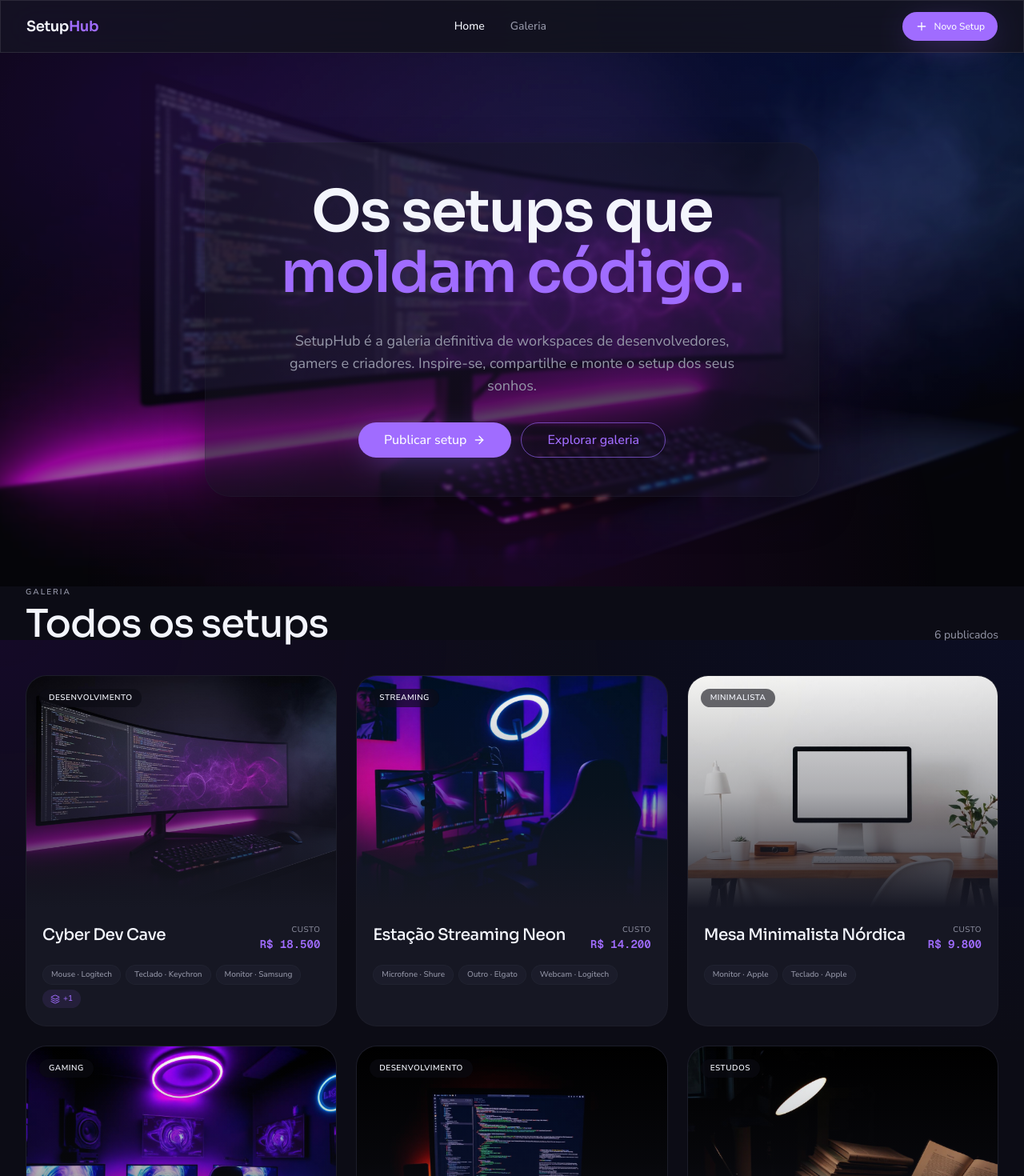
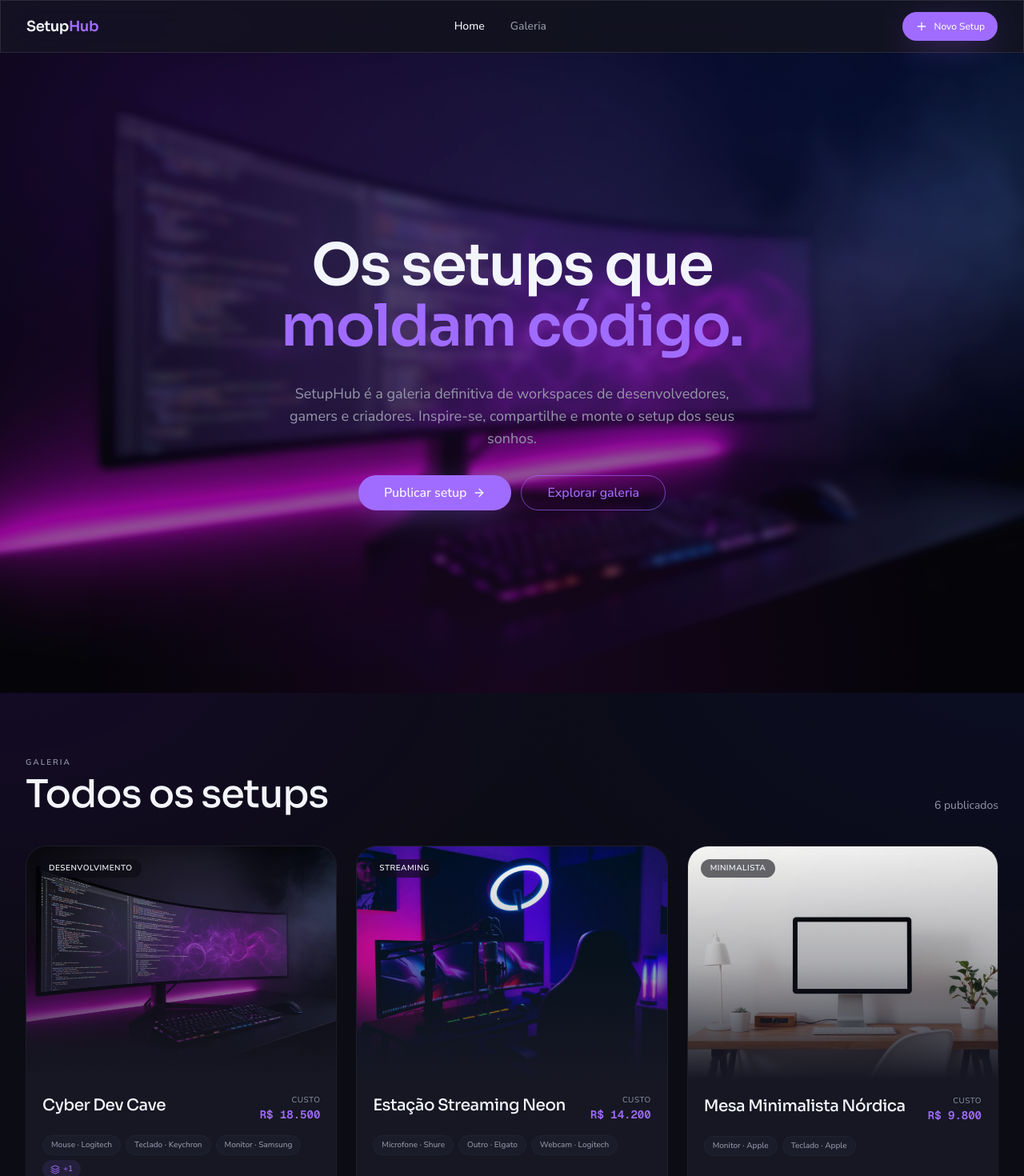
Before and after one commit to webtech-network/lab-api-spring-boot, a React (Vite) app in the folder client/: page / in a window 1280 px wide. Shown: the top 1470 px of the page at 80% size. Built offline with nearby package versions, Linux system fonts and the light colour scheme.

Commit message:
feat: enhance HomePage layout and improve image blur effects for better visual presentation

```diff
--- a/client/src/pages/HomePage/index.tsx
+++ b/client/src/pages/HomePage/index.tsx
@@ -13,17 +13,17 @@ export function HomePage() {
         <div className="min-h-screen">
             <Navbar />
 
-            <section className="relative isolate overflow-hidden">
+            <section className="relative isolate flex min-h-screen flex-col items-center justify-center overflow-hidden">
                 <img
                     src={heroImage}
                     alt="Setup moderno com monitor ultrawide e iluminação ambiente"
-                    className="pointer-events-none absolute inset-0 h-full w-full scale-[1.03] object-cover object-center brightness-110 contrast-110 saturate-125 blur-[1px] md:blur-[2px]"
+                    className="pointer-events-none absolute inset-0 h-full w-full scale-[1.03] object-cover object-center brightness-110 contrast-110 saturate-125 blur-[3px] md:blur-[5px]"
                 />
                 <div className="pointer-events-none absolute inset-0 bg-background/45" />
                 <div className="pointer-events-none absolute inset-0 bg-gradient-hero opacity-70" />
 
                 <div className="relative mx-auto max-w-7xl px-4 py-20 md:px-8 md:py-28">
-                    <div className="mx-auto max-w-3xl space-y-8 rounded-[2rem] border border-border/40 bg-surface/45 p-8 text-center shadow-elegant md:p-12">
+                    <div className="mx-auto max-w-3xl space-y-8 text-center">
                         <h1 className="font-display text-4xl font-semibold leading-[1.06] tracking-tight sm:text-5xl md:text-6xl lg:text-7xl">
                             <span className="block">Os setups que</span>
                             <em className="block text-gradient not-italic">moldam código.</em>
@@ -53,7 +53,7 @@ export function HomePage() {
                 </div>
             </section>
 
-            <section className="mx-auto max-w-7xl px-4 pb-24 md:px-8" id="galeria">
+            <section className="mx-auto max-w-7xl px-4 pb-24 pt-16 md:px-8 md:pt-20" id="galeria">
                 <div className="mb-10 flex items-end justify-between gap-6">
                     <div>
                         <div className="text-[10px] font-semibold uppercase tracking-[0.2em] text-muted-foreground">
```
